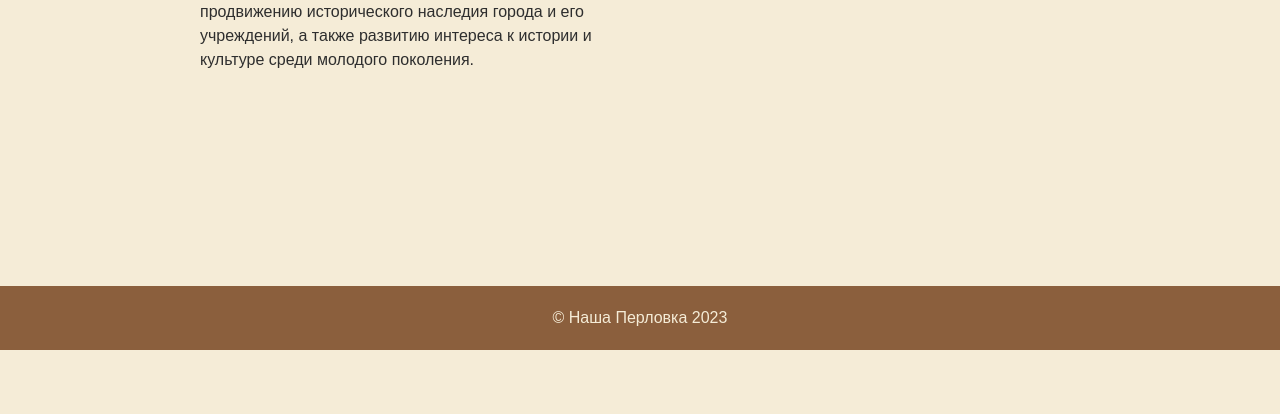
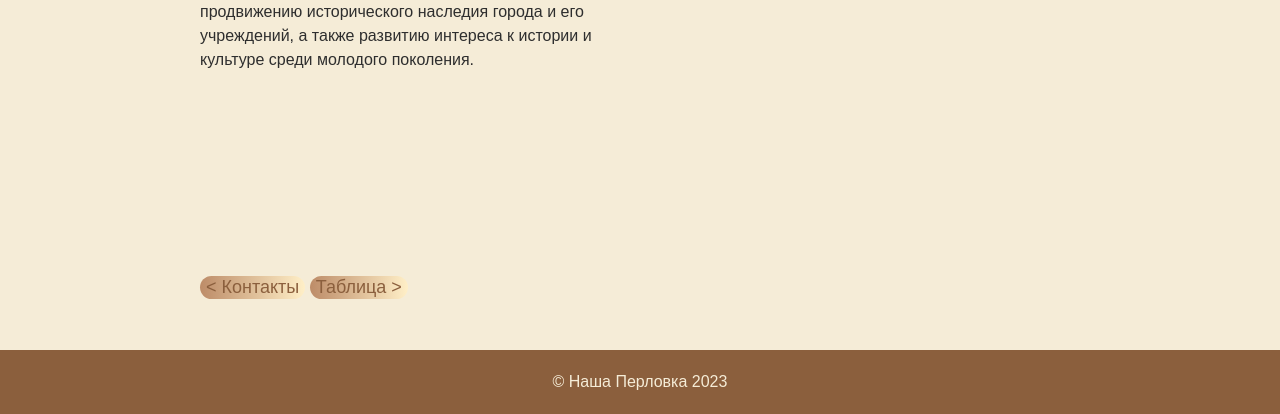
Before and after one commit to Trum-ok/museum, a Flask app: page / in a window 1280 px wide. Shown: the part 979-1393 px from the top of the page. Before the commit the page ends 1329 px from the top, so only its background shows below. Run offline with Flask 3, Linux system fonts and the light colour scheme.

Commit message:
Add files via upload

```diff
--- a/templates/contacts.html
+++ b/templates/contacts.html
@@ -3,7 +3,7 @@
 <head>
     <meta charset="UTF-8">
     <meta name="viewport" content="width=device-width, initial-scale=1.0">
-    <title>Контакты</title>
+    <title>Музей "Наша Перловка"</title>
     <link rel="stylesheet" href="../static/style.css">
     <link rel="icon" type="image/png" href="../static/img/logo_mus.png">
 </head>
--- a/templates/index.html
+++ b/templates/index.html
@@ -52,21 +52,18 @@
         </div>
         <p> <br><br>&nbsp;&nbsp;&nbsp;&nbsp;<br><br><br>&nbsp;&nbsp;&nbsp;&nbsp;</p>
     </section>
-<!--    <section class="news">-->
-<!--        <h2>Новости</h2>-->
-<!--        <ul>-->
-<!--            <li>Новость 1</li>-->
-<!--            <li>Новость 2</li>-->
-<!--            <li>Новость 3</li>-->
-<!--        </ul>-->
-<!--    </section>-->
-<!--    <section class="some_exhibits">-->
-<!--        <button class="cssbuttons-io">-->
-<!--&lt;!&ndash;            <a href="/table/">&ndash;&gt;-->
-<!--            <span>Наши экспонаты</span>-->
-<!--&lt;!&ndash;            </a>&ndash;&gt;-->
-<!--        </button>-->
-<!--    </section>-->
+    <section class="previous_next">
+        <button class="cssbuttons-io">
+            <a href="/contacts/">
+                <span>< Контакты</span>
+            </a>
+        </button>
+        <button class="cssbuttons-io">
+            <a href="/table/">
+                <span>Таблица ></span>
+            </a>
+        </button>
+    </section>
 </main>
 <footer>
     <p>&copy; Наша Перловка 2023</p>
--- a/templates/table.html
+++ b/templates/table.html
@@ -2,6 +2,7 @@
 <html lang="ru">
 <head>
     <meta charset="UTF-8">
+    <meta name="viewport" content="width=device-width, initial-scale=1.0">
     <title>Музей "Наша Перловка"</title>
     <link rel="stylesheet" href="../static/style.css">
     <link rel="icon" type="image/png" href="../static/img/logo_mus.png">
```
